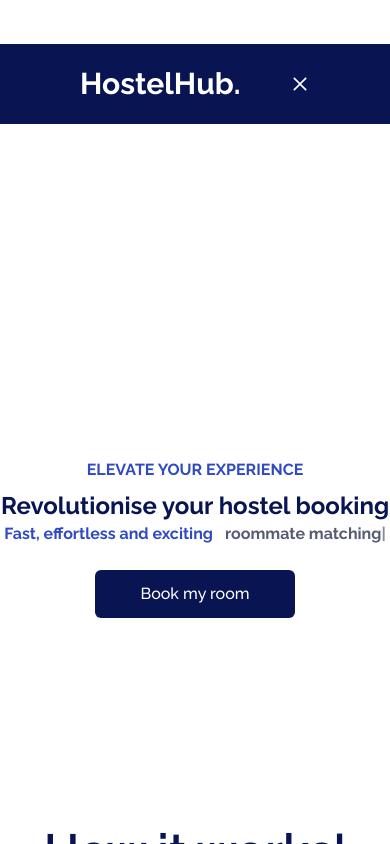
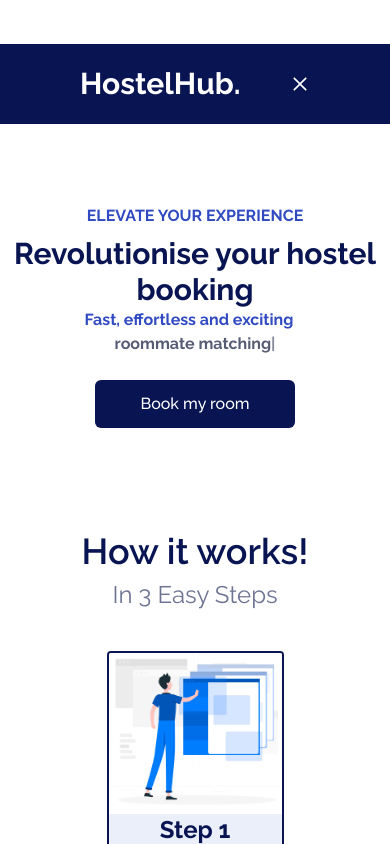
Before and after one commit to AyushmanSoni/HostelHub-Frontend, a React (Create React App) app in the folder hostelhub/: page / in a window 390 px wide. Shown: the part 800-1644 px from the top of the page. Built offline with nearby package versions, Linux system fonts and the light colour scheme.

Commit message:
modified for mobile version

```diff
--- a/hostelhub/src/components/Hero.jsx
+++ b/hostelhub/src/components/Hero.jsx
@@ -4,13 +4,15 @@ import { ReactTyped } from "react-typed";
 const Hero = () => {
   return (
     <div className='text-black'>
-        <div className='max-w-[800px] w-full h-screen mx-auto text-center flex flex-col justify-center '>
+        <div className='max-w-[800px] w-full h-[400px] mb-36 sm:h-screen mx-auto text-center flex flex-col justify-center '>
             <p className='text-[#304AC1] font-bold p-2'>ELEVATE YOUR EXPERIENCE</p>
-            <h1 className='md:text-5xl sm:text-4xl text-2xl font-bold md:py-4 text-[#091553]'>Revolutionise your hostel booking</h1>
-            <div className='flex justify-center'>
-                <p className='md:text-3xl sm:text-2xl text-0.5xl font-bold mr-3 text-[#304AC1]'>Fast, effortless and exciting</p>
-                <ReactTyped className='md:text-3xl sm:text-2xl text-0.5xl font-bold text-[#575C75]'
+            <h1 className='md:text-5xl sm:text-4xl text-3xl font-bold md:py-4 text-[#091553]'>Revolutionise your hostel booking</h1>
+            <div className='sm:flex-row flex-col justify-center '>
+                <p className='md:text-3xl sm:text-2xl text-1xl font-bold mr-3 text-[#304AC1]'>Fast, effortless and exciting</p>
+                <div>
+                <ReactTyped className='md:text-3xl sm:text-2xl text-1xl font-bold text-[#575C75]'
                 strings={['Hostel booking','roommate matching']} typespeed={40} backspeed={60} loop/>
+                </div>
             </div>
             <button className='text-white bg-[#091553] hover:bg-[#304AC1] w-[200px] rounded-md font-medium my-6 mx-auto py-3'>Book my room</button>
         </div>
--- a/hostelhub/src/components/Hiw.jsx
+++ b/hostelhub/src/components/Hiw.jsx
@@ -10,7 +10,7 @@ const Hiw = () => {
   return (
     <div className="flex flex-col items-center justify-center gap-y-10 w-full h-screen">
     <div className="flex flex-col items-center justify-center gap-y-2">
-      <div className="text-5xl font-semibold text-[#091553]">
+      <div className="sm:text-5xl text-4xl font-semibold text-[#091553]">
         How it works!
       </div>
       <div className="font-normal text-2xl text-[#6d7392]">
```
